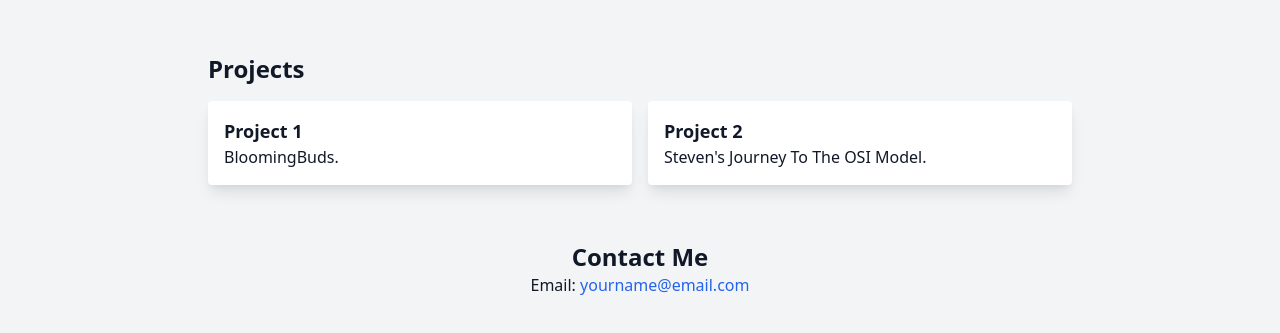
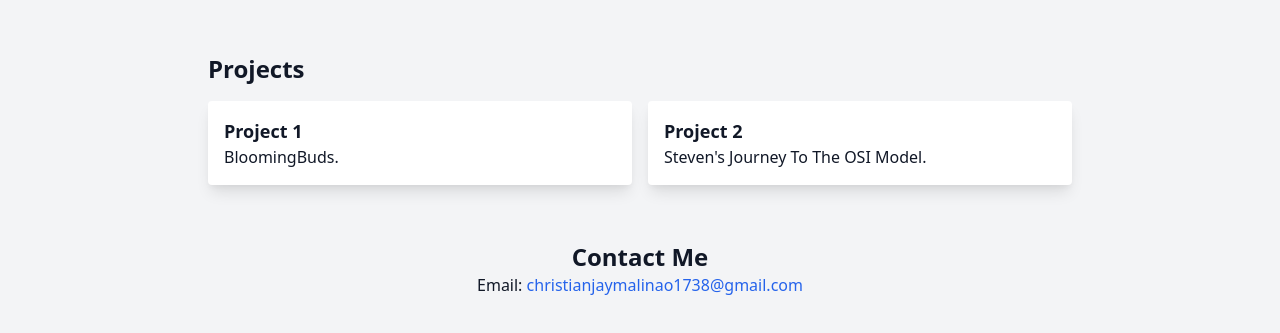
Before and after one commit to cjay1738/cjay1738.github.io, a plain HTML site: page index.html in a window 1280 px wide. Shown: the part 179-512 px from the top of the page. Drawn offline with nearby package versions, Linux system fonts and the light colour scheme.

Commit message:
Update index.html

```diff
--- a/index.html
+++ b/index.html
@@ -37,7 +37,7 @@
     <!-- Contact Section -->
     <section class="text-center py-10">
         <h2 class="text-2xl font-bold">Contact Me</h2>
-        <p>Email: <a href="mailto: christianjaymalinao1738@email.com" class="text-blue-600">yourname@email.com</a></p>
+        <p>Email: <a href="mailto:christianjaymalinao1738@gmail.com" class="text-blue-600">christianjaymalinao1738@gmail.com</a></p>
     </section>
 
 </body>
```
